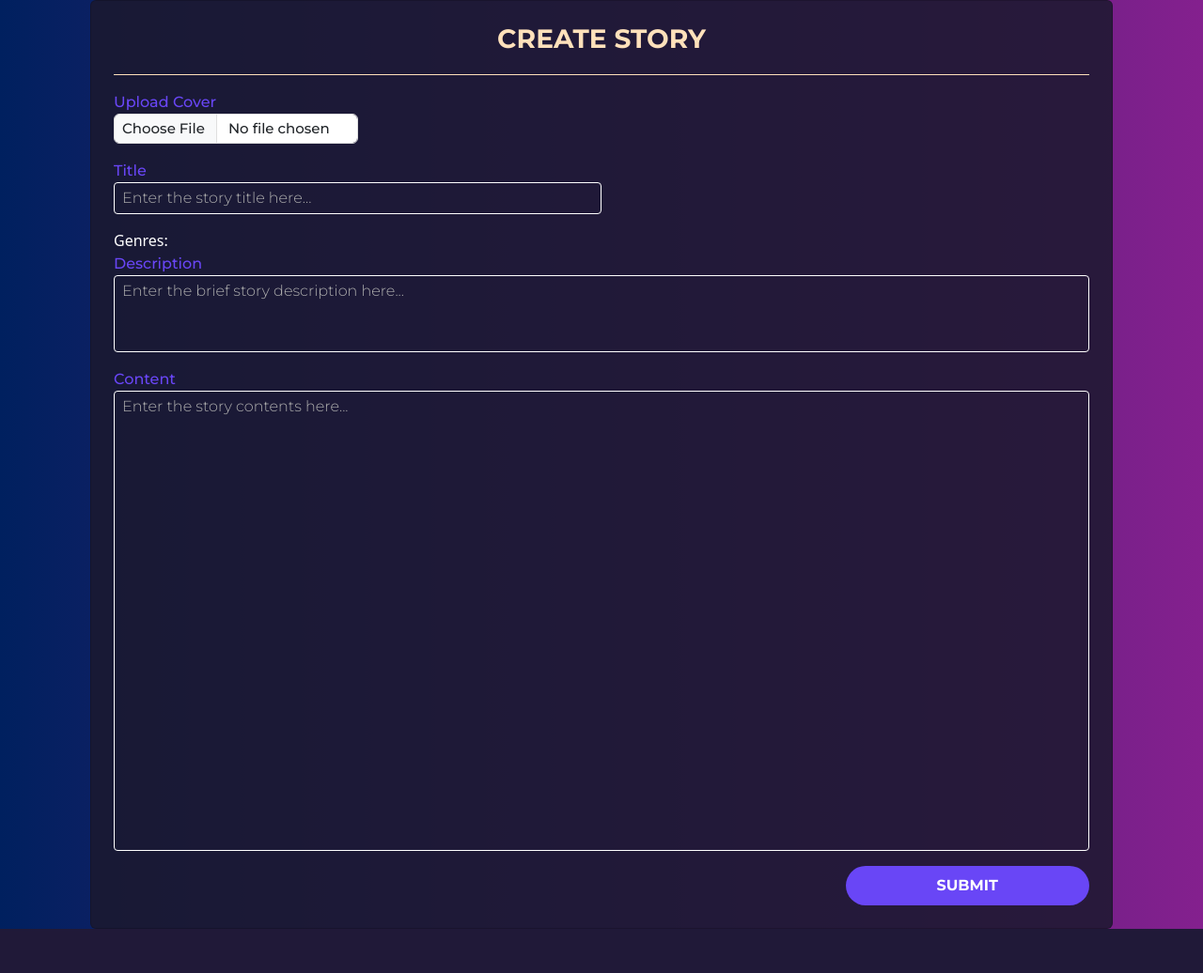
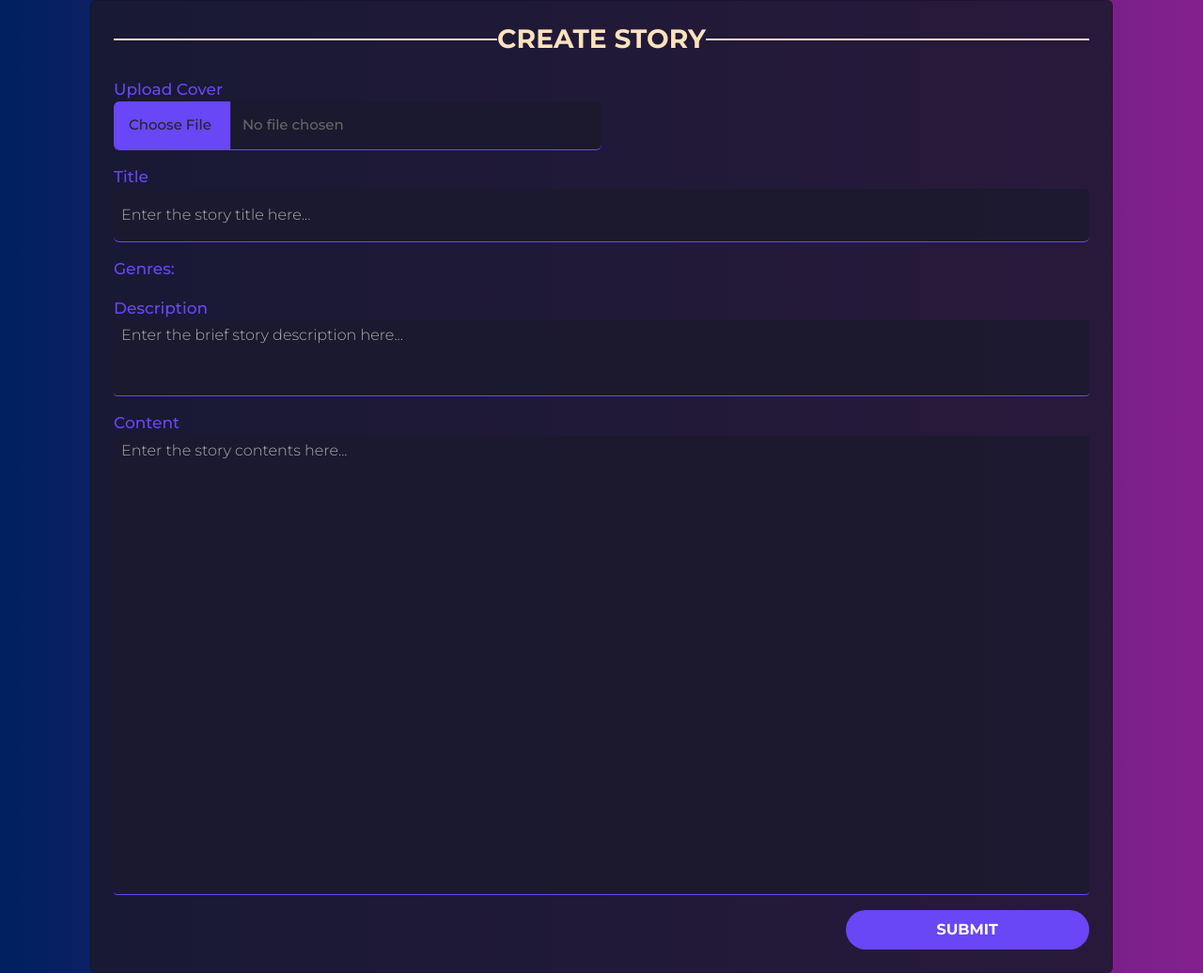
Before and after one commit to AnthonyMizal/GCwento, a Laravel app: page /stories/create in a window 1280 px wide. Shown: the part 92-1128 px from the top of the page at 94% size. Before the commit the page ends 1081 px from the top, so only its background shows below. Run offline with Laravel 8, Linux system fonts and the light colour scheme; the visitor is signed in with stand-in values (Sample User, id 1); data that the repository does not hold is empty.

Commit message:
Before populating db

```diff
--- a/public/css/admin_nav.css
+++ b/public/css/admin_nav.css
@@ -48,13 +48,13 @@
 .nav_item_button{
     font-family: 'Montserrat-Bold';
     border: 1px solid #7A7A7A;
-    color: #CCCCCC;
+    color: white;
     display: flex;
     align-items: center;
-    justify-content: center;
     border-radius: 5px;
     margin-bottom: 7px;
     padding: 12px 0;
+    padding-left: 40px;
     font-size: 17px;
     text-decoration: none;
 }
--- a/public/css/admin_panel.css
+++ b/public/css/admin_panel.css
@@ -127,12 +127,6 @@
     align-items: center;
 }
 
-.tabs_list_container a:nth-of-type(1){
-    color: white;
-    background-color: #6946F6;
-    border: #422c9b;
-}
-
 @media (max-width: 1700px){
     .panel_board_count{
         font-size: 70px;
--- a/public/css/user.css
+++ b/public/css/user.css
@@ -14,7 +14,7 @@ body{
 
 .header_line{
     height: 2px;
-    width: 200px;
+    width: 200px !important;
     margin: 0 auto;
     margin-top: 20px;
     background-color: #ffe1bb;
@@ -168,8 +168,18 @@ footer{
     color: #ffe1bb;
 }
 
-.form_header_text{
+.form_header_text {
     font-family: 'montserrat-bold';
+    display: flex;
+    flex-direction: row;
+}
+
+.form_header_text:before,
+.form_header_text:after {
+    content: "";
+    flex: 1 1;
+    border-bottom: 2px solid #ffe1bb;
+    margin: auto;
 }
 
 .header_line{
@@ -180,14 +190,29 @@ footer{
 .upload_cover{
     font-family: 'montserrat-medium';
     font-size: 15px;
-    border: 1px solid rgb(223, 223, 223);
+    background-color: #1b192eda;
+    border: none;
+    border-bottom: 1px solid #6946F6 !important;
+    color: rgb(102, 102, 102) !important;
+}
+
+.upload_cover:active, .upload_cover:focus{
+    background-color: #1b192eda;
+    color: #6946F6 !important;
+}
+
+.upload_cover::file-selector-button{
+    font-family: 'Montserrat-Medium';
+    background-color: #6946F6;
+    padding: 20px;
 }
 
 .form_input{
-    background-color: transparent;
+    background-color: #1b192eda;
     font-family: 'montserrat-light';
     color: white !important;
-    border: 1px solid white !important;
+    border: none;
+    border-bottom: 1px solid #6946F6 !important;
     overflow: hidden;
 }
 
@@ -207,6 +232,28 @@ footer{
 .submit_story_button:hover{
     background-color: #83208E;
 }
+
+.genre_checkbox{
+    background-color: #1b192eda;
+    border: 1px solid #6946F6;
+    padding: 10px !important;
+}
+
+.genre_checkbox_label{
+    margin-left: 6px;
+    font-family: 'Montserrat-Medium';
+    color: #FFE1BB;
+}
+
+.input_label{
+    font-size: 17px !important;
+}
+
+
+
+
+
+
 
 
 
--- a/resources/views/client/create.blade.php
+++ b/resources/views/client/create.blade.php
@@ -7,7 +7,7 @@
     <div class="card create_story_form_container p-4">
         <div class="card_header_container">
             <h3 class="text-center form_header_text">CREATE STORY</h3>
-            <div class="header_line"></div>
+            {{-- <div class="header_line"></div> --}}
         </div>
 
         <div class="card-body pt-3">
@@ -15,26 +15,30 @@
                 @csrf
                     <input type="text" name="user_id" class="form-control" value="{{auth()->user()->id}}" hidden>
 
-                <div class="mb-3">
+                <div class="mb-3 ">
                     <label class="input_label">Upload Cover</label>
-                    <input type="file" name="cover" class="form-control upload_cover w-25 px-2 py-1 shadow-none border-1">
+                    <input type="file" name="cover" class="form-control upload_cover w-50 px-2 shadow-none border-1">
                 </div>
 
 
                 <div class="mb-3">
                     <label class="input_label">Title</label>
-                    <input type="text" placeholder="Enter the story title here..." name="title" class="form-control form_input rounded-1 w-50 px-2 py-1">
+                    <input type="text" placeholder="Enter the story title here..." name="title" class="form-control form_input px-2 py-3">
                 </div>
 
-                <div class="form-group">
-                    <label for="genres">Genres:</label>
+                <div class="form-group genre_container mb-3">
+                    <label for="genres" class="input_label">Genres:</label>
                     <br>
-                    @foreach($genres as $genre)
-                        <div class="form-check">
-                            <input class="form-check-input" type="checkbox" name="genres[]" value="{{ $genre->name }}" id="genre{{ $genre->id }}">
-                            <label class="form-check-label" for="genre{{ $genre->id }}">{{ $genre->name }}</label>
-                        </div>
-                    @endforeach
+
+                    <div class="d-flex justify-content-center align-items-center">
+                        @foreach($genres as $genre)
+                            <div class="form-check px-4 d-flex justify-content-center align-items-center">
+                                <input class="form-check-input genre_checkbox" type="checkbox" name="genres[]" value="{{ $genre->name }}" id="genre{{ $genre->id }}">
+                                <label class="form-check-label genre_checkbox_label" for="genre{{ $genre->id }}">{{ $genre->name }}</label>
+                            </div>
+                        @endforeach
+                    </div>
+
                 </div>
 
 
```
Also changed, not shown: public/css/admin_banning.css (+4 -40 lines), public/css/admin_stories.css (+0 -30 lines), public/css/admin_users.css (+0 -18 lines), resources/views/admin/index.blade.php (+0 -51 lines), resources/views/includes/navbar.blade.php (+4 -4 lines), resources/views/layout/master.blade.php (+3 -4 lines).
